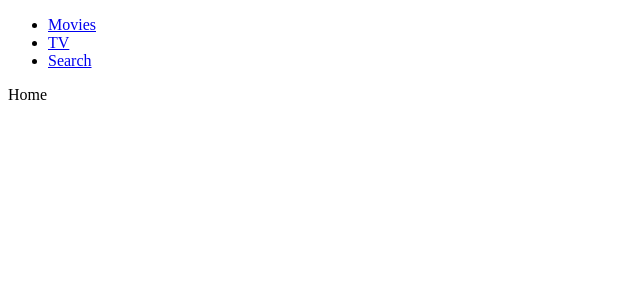
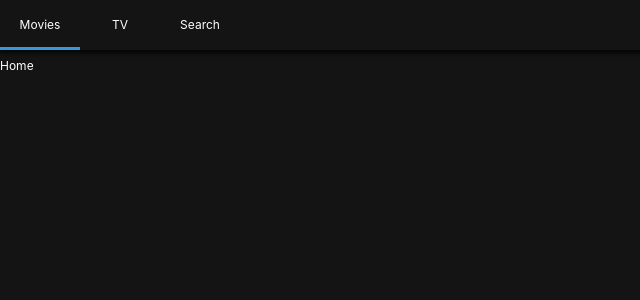
Before and after one commit to dev-minkikim/nomfilx, a React (Create React App) app: page / in a window 1280 px wide. Shown: the top 300 px of the page, without its empty margins (0-640 px from the left). Built offline with nearby package versions, Linux system fonts and the light colour scheme.

Commit message:
Header 수정 및 스타일, Global 스타일  적용

```diff
--- a/package.json
+++ b/package.json
@@ -10,7 +10,9 @@
     "react": "^16.13.1",
     "react-dom": "^16.13.1",
     "react-router-dom": "^5.2.0",
-    "react-scripts": "3.4.3"
+    "react-scripts": "3.4.3",
+    "styled-components": "^5.2.0",
+    "styled-reset": "^4.2.3"
   },
   "scripts": {
     "start": "react-scripts start",
--- a/src/Components/App.js
+++ b/src/Components/App.js
@@ -1,10 +1,10 @@
 import React from "react";
 import Router from "./Router";
-import Header from "./Header";
+import GlobalStyles from "./GlobalStyles";
 function App() {
   return (
     <div className="App">
-      <Header />
+      <GlobalStyles />
       <Router />
     </div>
   );
--- /dev/null
+++ b/src/Components/GlobalStyles.js
@@ -0,0 +1,23 @@
+import { createGlobalStyle } from "styled-components";
+import reset from "styled-reset";
+
+//  화면 전체에 적용될 스타일
+const globalStyles = createGlobalStyle`
+    ${reset};
+    a{
+        text-decoration:none;
+        color: inherit;
+    }
+    *{
+        box-sizing:border-box;
+    }
+    body{
+        font-family:-apple-system, BlinkMacSystemFont, 'Segoe UI', Roboto, Oxygen, Ubuntu, Cantarell, 'Open Sans', 'Helvetica Neue', sans-serif;
+        font-size:12px;
+        background-color:rgba(20,20,20,1);
+        color:white;
+        padding-top:60px;
+    }
+`;
+
+export default globalStyles;
--- a/src/Components/Header.js
+++ b/src/Components/Header.js
@@ -1,16 +1,57 @@
 import React from "react";
-export default () => (
-  <header>
-    <ul>
-      <li>
-        <a href="/">Movies</a>
-      </li>
-      <li>
-        <a href="/tv">TV</a>
-      </li>
-      <li>
-        <a href="/search">Search</a>
-      </li>
-    </ul>
-  </header>
-);
+import styled from "styled-components";
+import { Link, withRouter } from "react-router-dom";
+
+// 헤더 스타일
+const Header = styled.header`
+  width: 100%;
+  height: 50px;
+  position: fixed;
+  top: 0;
+  left: 0;
+  display: flex;
+  align-items: center;
+  background-color: rgba(20, 20, 20, 0.8);
+  z-index: 10;
+  box-shadow: 0px 1px 5px 2px rgba(0, 0, 0, 0.8);
+`;
+
+//  ul 스타일
+const List = styled.ul`
+  display: flex;
+`;
+
+//  li 스타일
+const Item = styled.li`
+  width: 80px;
+  height: 50px;
+
+  /*메뉴를 선택할 때마다 선택한 메뉴에 밑줄 생성.*/
+  border-bottom: 3px solid
+    ${(props) => (props.current ? "#3498db" : "transparent")};
+  transition: border-bottom 0.5s ease-in-out;
+`;
+
+//  Link 스타일
+const SLink = styled(Link)`
+  height: 50px;
+  display: flex;
+  align-items: center;
+  justify-content: center;
+`;
+
+export default withRouter(({ location: { pathname } }) => (
+  <Header>
+    <List>
+      <Item current={pathname === "/"}>
+        <SLink to="/">Movies</SLink>
+      </Item>
+      <Item current={pathname === "/tv"}>
+        <SLink to="/tv">TV</SLink>
+      </Item>
+      <Item current={pathname === "/search"}>
+        <SLink to="/search">Search</SLink>
+      </Item>
+    </List>
+  </Header>
+));
--- a/src/Components/Router.js
+++ b/src/Components/Router.js
@@ -8,14 +8,19 @@ import {
 import Home from "../Routes/Home";
 import TV from "../Routes/TV";
 import Search from "../Routes/Search";
+import Header from "./Header";
 
 export default () => (
   <Router>
+    <>
+      <Header />
       <Switch>
         <Route path="/" exact component={Home} />
         <Route path="/tv" component={TV} />
         <Route path="/search" component={Search} />
         <Redirect from="*" to="/" />
+        {/*내가 설정한 url이 아닌 이상한 url로 이동할 경우 Home으로 되돌아오도록 설정*/}
       </Switch>
+    </>
   </Router>
 );
```
Also changed, not shown: 1 other file (tests, documents, lock files or other folders). Lines whose indentation alone changed are shown as unchanged.
